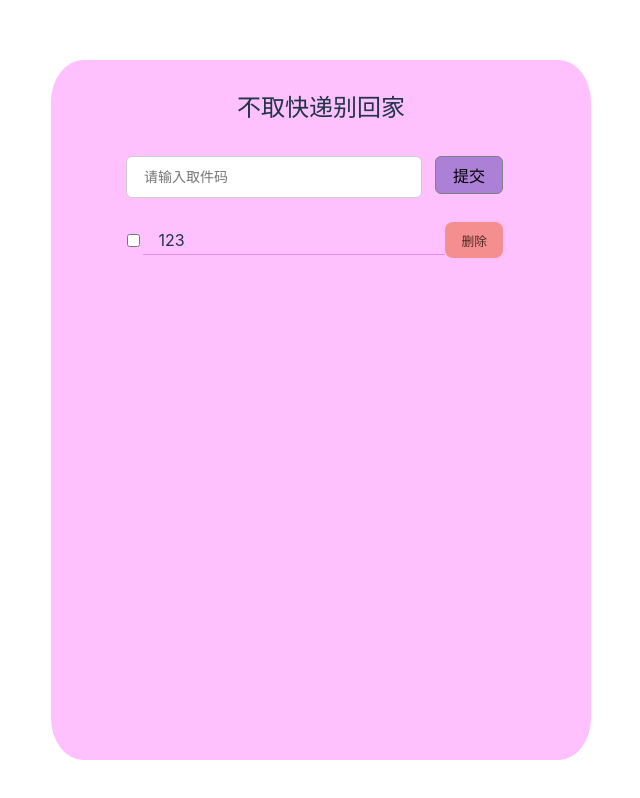
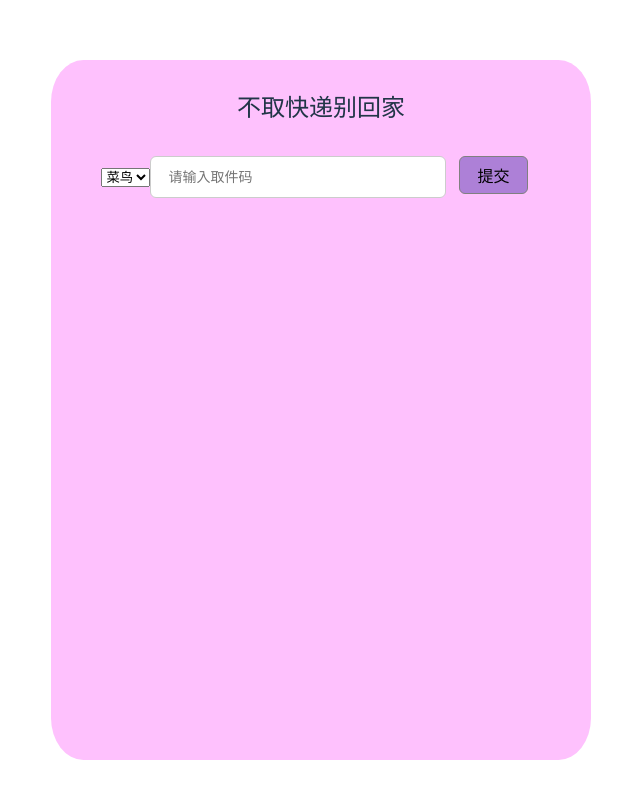
Before and after one commit to JacksonYaooo/packageNum, a Vue app: page / in a window 1280 px wide. Shown: the whole page, without its empty margins (319-959 px from the left). Built offline with nearby package versions, Linux system fonts and the light colour scheme.

Commit message:
feat: 多入口传参写法

```diff
--- a/src/App.vue
+++ b/src/App.vue
@@ -2,16 +2,18 @@
 import packageNum from "./components/packageNum.vue";
 import Header from "./components/Header.vue";
 import { ref } from "vue";
-const todoNum = ref("123");
-const insertTodo = (e) => {
-  todoNum.value = e;
+const todoNum = ref("");
+const todoSelect = ref("");
+const insertTodo = (select, input) => {
+  todoSelect.value = select
+  todoNum.value = input;
 };
 </script>
 
 <template>
   <div class="box">
     <Header @add-todo="insertTodo"></Header>
-    <packageNum :value=todoNum />
+    <packageNum :value=todoNum :select=todoSelect />
   </div>
 </template>
 
--- a/src/components/Header.vue
+++ b/src/components/Header.vue
@@ -2,7 +2,11 @@
   <div class="header">
     <h2>不取快递别回家</h2>
     <div class="num">
-      <input type="text" placeholder="请输入取件码" v-model="inputValue">
+      <select class="select" @change="change">
+        <option value="菜鸟">菜鸟</option>
+        <option value="兔喜">兔喜</option>
+      </select>
+      <input type="text" placeholder="请输入取件码" v-model.trim="inputValue">
       <button @click="add">提交</button>
     </div>
   </div>
@@ -12,8 +16,13 @@
 import { ref } from 'vue';
 import { defineEmits } from 'vue';
 const inputValue = ref('')
-const add = function(){
-  emit('add-todo',inputValue.value)
+const selectValue = ref('菜鸟')
+const change = (value) => {
+  selectValue.value = value.target.value
+}
+const add = function () {
+  if( !inputValue.value ) alert('输入不能为空哦')
+  emit('add-todo', selectValue.value, inputValue.value)
   inputValue.value = ''
 }
 const emit = defineEmits(['add-todo'])
--- a/src/components/packageNum.vue
+++ b/src/components/packageNum.vue
@@ -6,24 +6,52 @@ const props = defineProps({
     type: String,
     default: ''
   },
+  select: {
+    type: String,
+    default: ''
+  }
 })
-const todoArr = ref([])
+const cainiaoObj = ref([]) // { select: 'xxx', input: 'yyy'}
+const tuxiObj = ref([]) // { select: 'xxx', input: 'yyy'}
+
 watch(() => props.value, (newValue, oldValue) => {
-  todoArr.value.unshift(newValue)
+  if (!newValue) return
+  if (props.select === '菜鸟') {
+    cainiaoObj.value.push({
+      select: props.select,
+      input: newValue
+    })
+  } else {
+    tuxiObj.value.push({
+      select: props.select,
+      input: newValue
+    })
+  }
 }, { deep: true, immediate: true });
 </script>
 
 <template>
-  <ul>
-    <li v-for="(item) in todoArr" :key="Math.random()">
-      <input type="checkbox" class="checkBox">
-      <span>{{ item }}</span>
-      <button class="back">删除</button>
-    </li>
-  </ul>
+  <div class="todoList">
+    <ul>
+      <li v-for="(item) in cainiaoObj" :key="Math.random()">
+        <input type="checkbox" class="checkBox">
+        <span>{{ item.select }} {{ item.input }}</span>
+      </li>
+    </ul>
+    <ul>
+      <li v-for="(item) in tuxiObj" :key="Math.random()">
+        <input type="checkbox" class="checkBox">
+        <span>{{ item.select }} {{ item.input }}</span>
+      </li>
+    </ul>
+  </div>
 </template>
 
 <style scoped>
+.todoList{
+  display: flex;
+  justify-content: space-between;
+}
 ul {
   width: 72%;
   margin: 0 auto;
@@ -56,4 +84,5 @@ button {
   margin-right: 12px;
   background-color: rgb(245, 143, 143);
   color: rgb(80, 41, 41);
-}</style>
+}
+</style>
```
